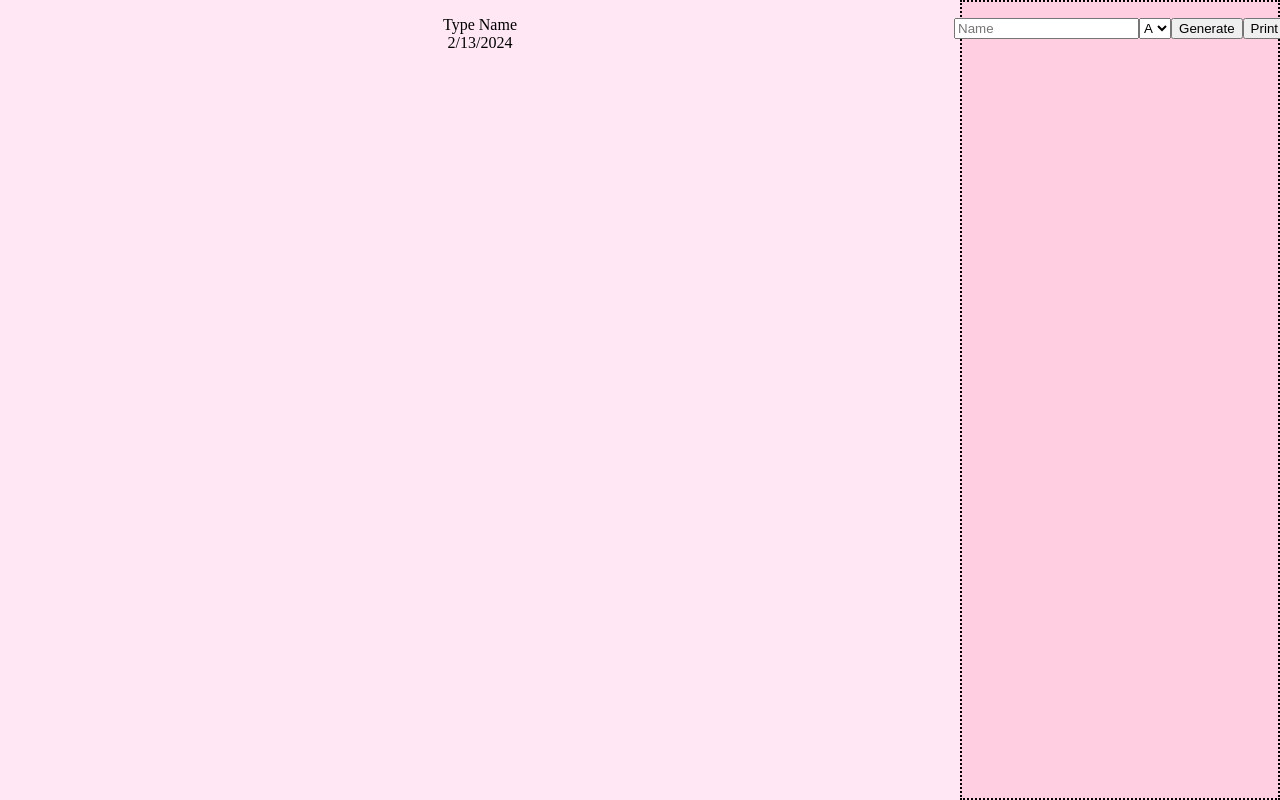
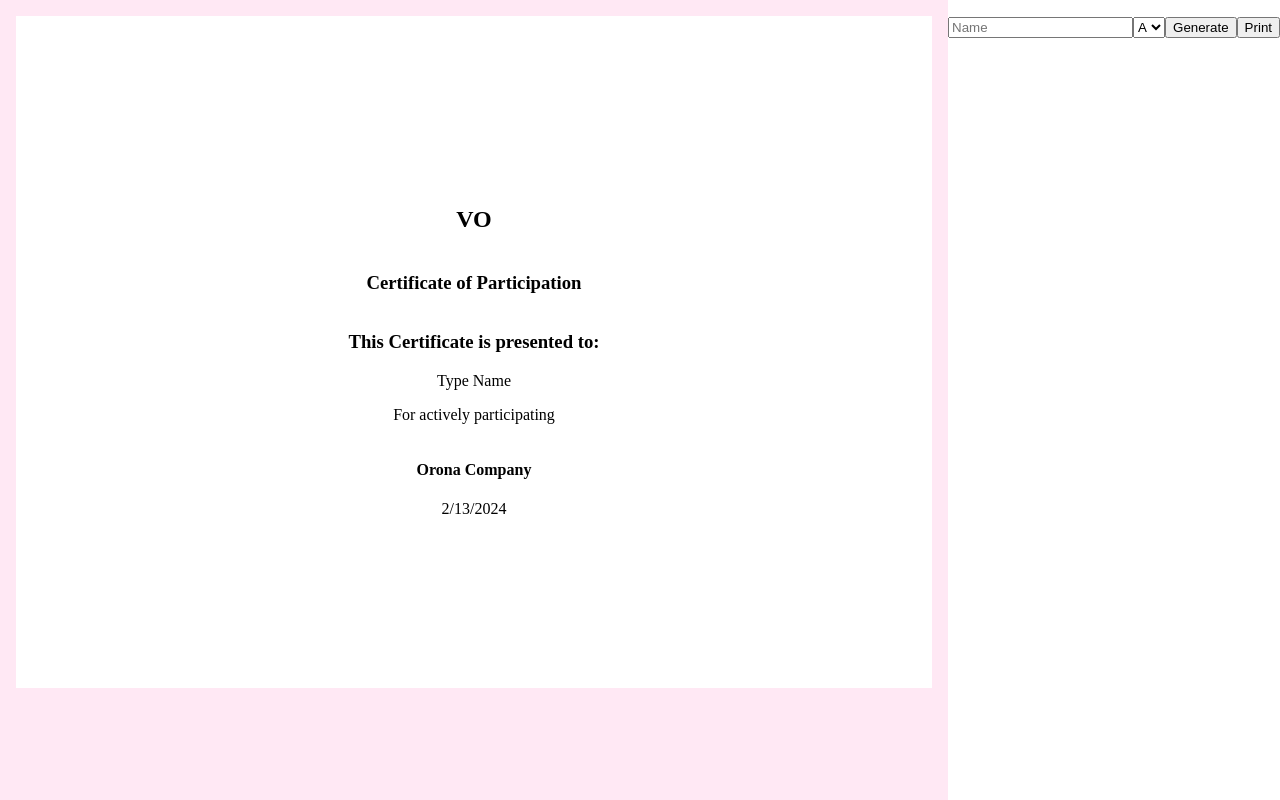
Before and after one commit to VictoriaO77/Certified-Memes, a plain HTML site: page index.html in a window 1280 px wide. Drawn offline with Linux system fonts and the light colour scheme.

Commit message:
changed code in HTML and CSS

```diff
--- a/app.css
+++ b/app.css
@@ -22,19 +22,23 @@ div {
     justify-content: center;
 }
 
-.right {
-    width: 25vw;
-    background-color: rgb(255, 206, 224);
-    border: 2px solid black;
-    border-style: dotted;
-}
-
 form {
     display: flex;
     justify-content: center;
     margin-top: 5%;
 }
 
+.A {
+    display: flex;
+    flex-direction: column;
+    text-align: center;
+    justify-content: center;
+    background-color: rgb(255, 255, 255);
+    padding: 170px;
+}
+
 @media print {
-
+    .right * {
+        display: none;
+    }
 }
--- a/app.js
+++ b/app.js
@@ -28,7 +28,7 @@ document.addEventListener("DOMContentLoaded", function () {
         eventData.preventDefault(); // stop page reload when form is submitted
         console.log(eventData.target);
         var formData = new FormData(eventData.target);
-        formData = Object.fromEntries(fromData);
+        formData = Object.fromEntries(formData);
 
         // update certificate information when form is submitted:
         let nameOutput = document.getElementById('nameOutput');
--- a/index.html
+++ b/index.html
@@ -4,7 +4,7 @@
 <head>
     <meta charset="UTF-8">
     <meta name="viewport" content="width=device-width, initial-scale=1.0">
-    <title>Certificate</title>
+    <title></title>
     <link rel="stylesheet" href="app.css">
     <script src="app.js"></script>
 </head>
@@ -14,14 +14,21 @@
 
         <section class="left">
 
+            <section class="A" id="A">
+                <h2>VO</h2>
+                <h1>Certificate of Participation</h1>
+                <h3>This Certificate is presented to:</h3>
                 <div class="certificate " id="certificate">
                     <span id="nameOutput" class="visible">Type Name</span>
                     <span id="info"></span>
                 </div>
-
+                <p>For actively participating</p>
+                <h4>Orona Company</h4>
                 <div class="date " id="theDate">
                     <span id="date"></span>
                 </div>
+
+            </section>
 
         </section>
 
@@ -45,8 +52,6 @@
             </form>
         </section>
 
-
-
     </div>
 
 </body>
```
Also changed, not shown: Image/image1.jpg (added), Image/image2.jpg (added).
